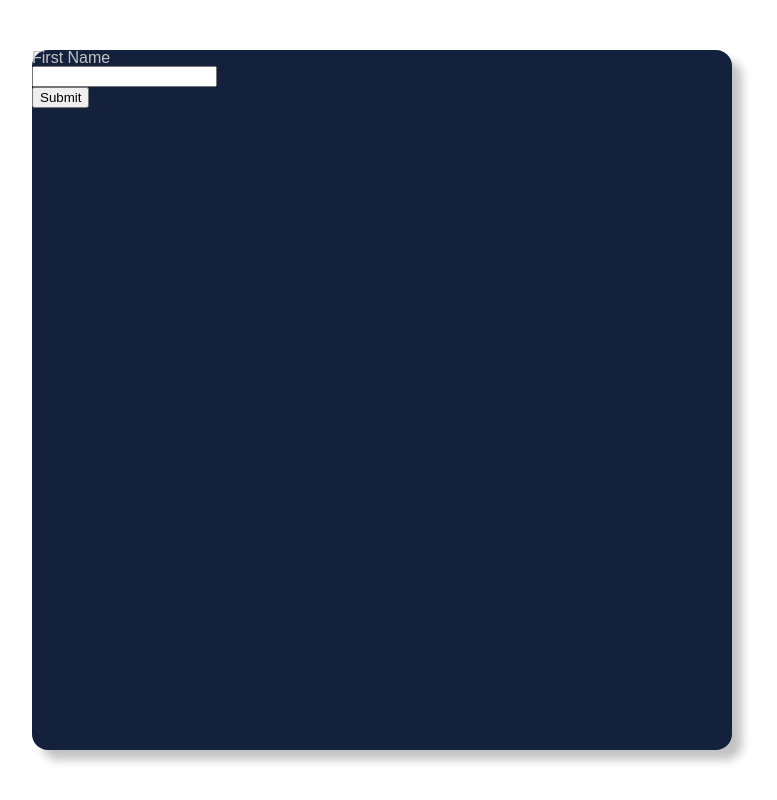
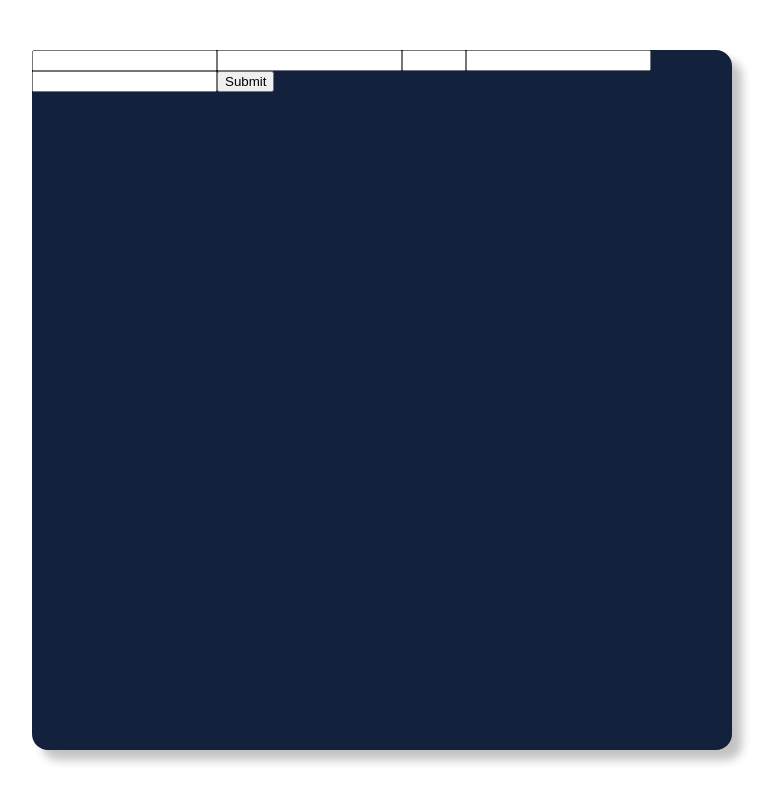
Before and after one commit to malgorzatajPL/Form-react-typescript, a React (Create React App) app: page / in a window 1280 px wide. Shown: the whole page, without its empty margins (258-1035 px from the left). Built offline with nearby package versions, Linux system fonts and the light colour scheme.

Commit message:
remove CustomTextFiels.tsx

```diff
--- a/src/components/CustomTextField.tsx
+++ /dev/null
@@ -1,20 +0,0 @@
-import { ReactNode } from 'react';
-import { CustomTextFieldType } from '../types/CustomTextFields.types';
-import {
-  CustomTextFieldStyle,
-  Error,
-  InputTextField,
-  LabelTextField,
-} from './CustomTextFieldStyle';
-export const CustomTextField = ({
-  label,
-  register,
-  required,
-}: CustomTextFieldType): JSX.Element => {
-  return (
-    <CustomTextFieldStyle>
-      <LabelTextField>{label}</LabelTextField>
-      <InputTextField {...register(label, { required })} />
-    </CustomTextFieldStyle>
-  );
-};
--- a/src/components/MainComponent.tsx
+++ b/src/components/MainComponent.tsx
@@ -1,15 +1,14 @@
-import { CustomTextField } from './CustomTextField';
+import { useForm } from 'react-hook-form';
+import { IFormValues } from '../types/CustomTextFields.types';
+import { InputTextField } from './CustomTextFieldStyle';
 import { MainComponentStyle } from './MainComponent.style';
-import { useForm, SubmitHandler } from 'react-hook-form';
-import { IFormValues } from '../types/CustomTextFields.types';
 
-interface IFormInput {
-  firstName: string;
-  lastName: string;
-  age: number;
-}
 export default function MainComponent() {
-  const { register, handleSubmit } = useForm<IFormValues>();
+  const {
+    register,
+    formState: { errors },
+    handleSubmit,
+  } = useForm<IFormValues>();
 
   const onSubmit = (data: IFormValues) => {
     console.log(data);
@@ -17,7 +16,47 @@ export default function MainComponent() {
   return (
     <MainComponentStyle>
       <form onSubmit={handleSubmit(onSubmit)}>
-        <CustomTextField label='First Name' register={register} required />
+        <InputTextField
+          {...register('firstName', {
+            required: true,
+            minLength: 2,
+            maxLength: 50,
+          })}
+        />
+        {errors.firstName && 'First name is required'}
+        <InputTextField
+          {...register('lastName', {
+            required: true,
+            minLength: 2,
+            maxLength: 50,
+          })}
+        />
+        {errors.lastName && 'Last name is required'}
+        <InputTextField
+          {...register('age', { required: true })}
+          type='number'
+          min='10'
+          max='100'
+        />
+        {errors.age && 'Age is required'}
+        <InputTextField
+          {...register('email', {
+            required: true,
+            minLength: 2,
+            maxLength: 100,
+          })}
+          type='email'
+        />
+        {errors.email && 'Email is required'}
+        <InputTextField
+          {...register('password', {
+            required: true,
+            minLength: 8,
+            maxLength: 50,
+          })}
+          type='password'
+        />
+        {errors.password && 'Password is required'}
         <input type='submit' />
       </form>
     </MainComponentStyle>
```
Also changed, not shown: src/types/CustomTextFields.types.ts (+6 -2 lines).
